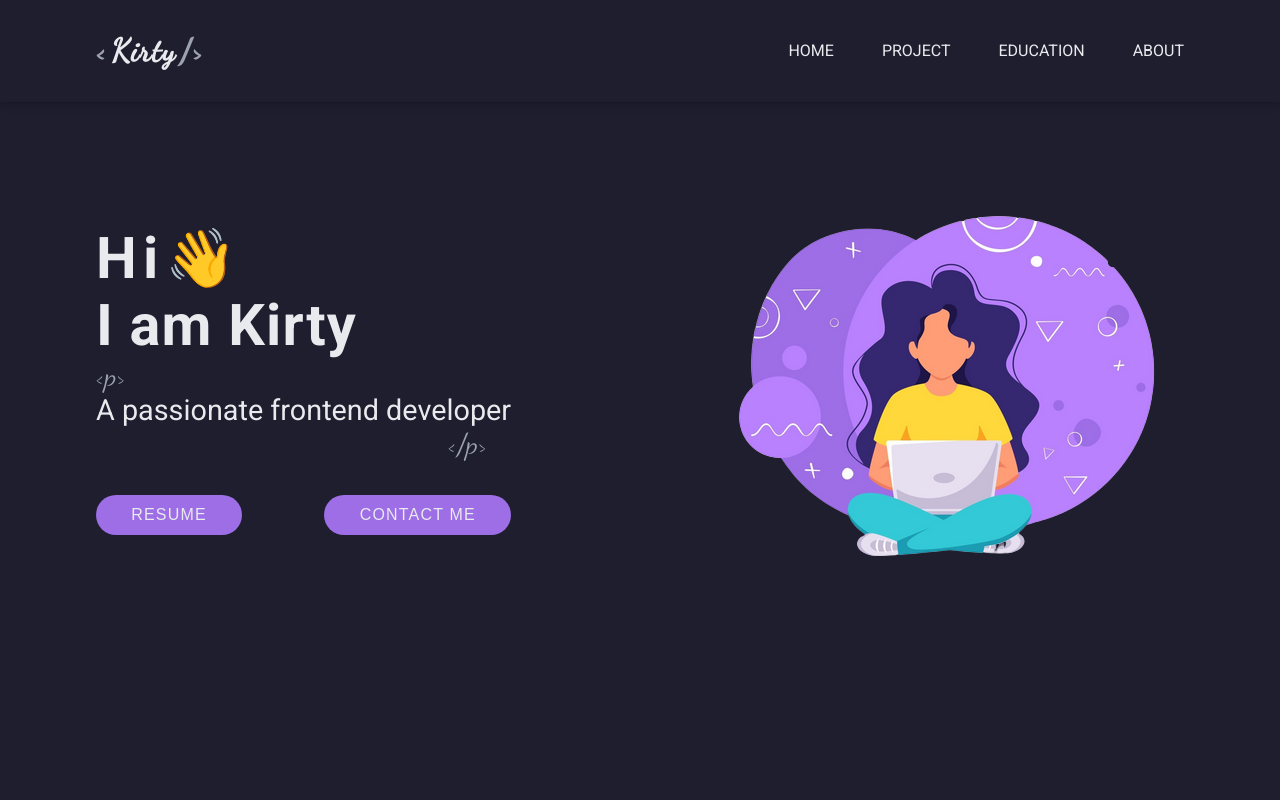
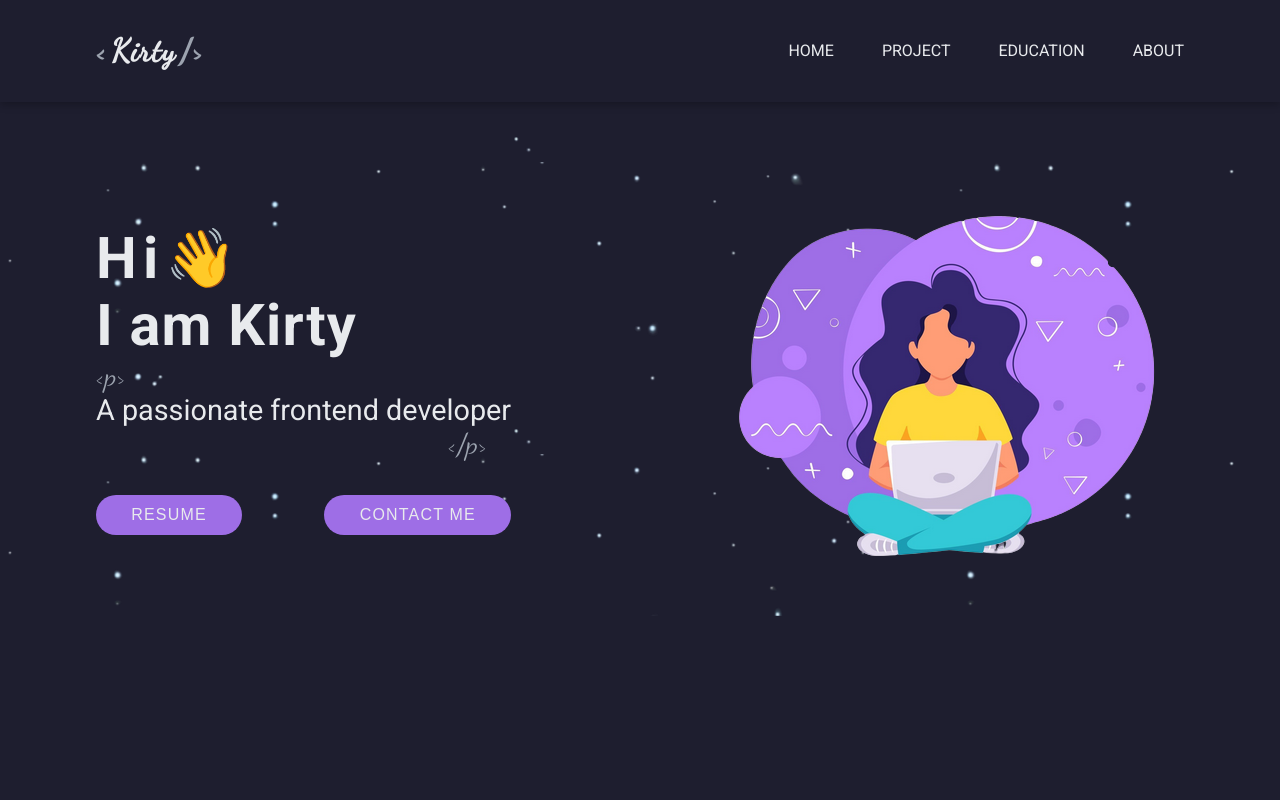
Before and after one commit to kirtymeena/portfolio, a React (Create React App) app: page / in a window 1280 px wide. Shown: the top 800 px of the page. Built offline with nearby package versions, Linux system fonts and the light colour scheme.

Commit message:
added animation to home text

```diff
--- a/src/sass/animations/_animation.scss
+++ b/src/sass/animations/_animation.scss
@@ -1,9 +1,13 @@
-@keyframes slideTop {
-  from {
-    transform: translateY(-10px);
+@keyframes tracking-in-expand {
+  0% {
+    letter-spacing: -0.5em;
+    opacity: 0;
   }
-  to {
-    transform: translateY(30px);
+  40% {
+    opacity: 0.6;
+  }
+  100% {
+    opacity: 1;
   }
 }
 
@@ -34,16 +38,7 @@
   }
 }
 
-@keyframes slideInFromLeft {
-  from {
-    transform: translateX(-100%);
-    visibility: visible;
-  }
-  to {
-    transform: translateX(0);
-    visibility: visible;
-  }
-}
+
 
 @keyframes appear {
   from {
@@ -51,6 +46,7 @@
   }
   to {
     opacity: 1;
+    visibility: visible;
   }
 }
 
--- a/src/sass/pages/_home.scss
+++ b/src/sass/pages/_home.scss
@@ -3,10 +3,12 @@
 @use "../utils/variables" as *;
 
 .home {
-    @include displayFlex($direction:column);
-  @include md{
+  @include displayFlex($direction: column);
+  background-image: url("../../assets/vector-magic-dust-isolated-transparent-background-blue-dust-png-magical-glow-png-blue-light_156846-1432-removebg-preview.png");
+  background-position: center;
+  width: 100%;
+  @include md {
     @include displayFlex();
-
   }
   align-items: center;
   justify-content: space-between;
@@ -14,47 +16,48 @@
 
 .home__content {
   font-size: $font-size3;
-  @include displayFlex($direction:column ,$gap:2rem);
+  @include displayFlex($direction: column, $gap: 2rem);
 
   color: $text-color;
   text-align: center;
-  .home__button{
-    @include  displayFlex($direction:column)
+  .home__button {
+    @include displayFlex($direction: column);
+    animation: appear 1s linear forwards;
+    animation-delay: 1s;
+    opacity: 0;
+
   }
   @include md {
     text-align: left;
-    .home__button{
-      @include  displayFlex();
-      justify-content:space-between
+    .home__button {
+      @include displayFlex();
+      justify-content: space-between;
     }
   }
 
   .text1 {
-    animation: slideInFromLeft 0.5s linear;
-  }
-  .text2 {
-    animation: slideInFromLeft 0.5s linear forwards;
-    animation-delay: 0.5s;
-    visibility: hidden;
+
+    animation: tracking-in-expand 1s cubic-bezier(0.215, 0.61, 0.355, 1) both;
   }
 
-
-  .text3 {
-    animation: appear 1.5s linear forwards;
+  .text2 {
+    animation: tracking-in-expand 1s cubic-bezier(0.215, 0.61, 0.355, 1) both;
     animation-delay: 0.5s;
 
   }
 
-
+  .text3 {
+    animation: tracking-in-expand 1s cubic-bezier(0.215, 0.61, 0.355, 1) both;
+    animation-delay: 0.5s;
+  }
 }
 .code-img {
   width: 100%;
   object-fit: contain;
-  padding:1.2rem;
-  border-radius:50%;
+  padding: 1.2rem;
+  border-radius: 50%;
   aspect-ratio: 1;
-  }
-
+}
 
 .text1::after {
   display: inline-block;
@@ -62,12 +65,11 @@
   animation: wave 1.6s linear infinite;
 }
 
-
 .text3::before {
   display: block;
   content: "<p>";
-  margin-left:-19rem;
-  @include md{
+  margin-left: -19rem;
+  @include md {
     margin-left: 0;
   }
   font-size: $font-size3;
@@ -79,11 +81,12 @@
   display: block;
   content: "</p>";
 
-    margin-left:18rem;
-  @include lg{
-  margin-left: 22rem;
+  margin-left: 18rem;
+  @include lg {
+    margin-left: 22rem;
   }
   font-size: $font-size3;
   color: $grey;
   font-family: $dancing-script;
+
 }
--- a/src/sass/reset/_reset.scss
+++ b/src/sass/reset/_reset.scss
@@ -10,4 +10,5 @@ body {
   font-weight: 400;
   color: $text-color;
   background-color: #1e1e2f;
+
 }
```
Also changed, not shown: src/assets/images/twinkle-stars.gif (added), src/assets/vector-magic-dust-isolated-transparent-background-blue-dust-png-magical-glow-png-blue-light_156846-1432-removebg-preview.png (added).
